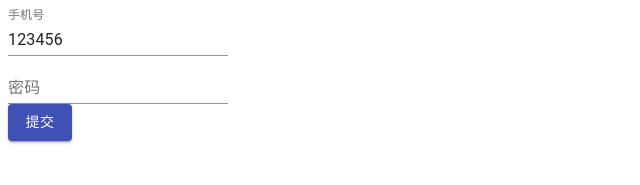
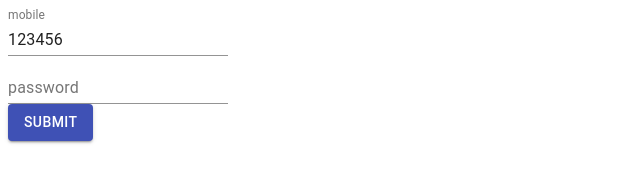
Before and after one commit to FuJuntao/useForm, a React (Create React App) app: page / in a window 1280 px wide. Shown: the top 185 px of the page, without its empty margins (0-640 px from the left). Built offline with nearby package versions, Linux system fonts and the light colour scheme.

Commit message:
调整部分变量的命名

```diff
--- a/src/Form.tsx
+++ b/src/Form.tsx
@@ -22,7 +22,7 @@ interface FormProps {
 }
 
 function Form({ mobile }: FormProps) {
-  const userConfig = useMemo<Options>(
+  const options = useMemo<Options>(
     () => ({
       mobile: {
         initialValue: mobile,
@@ -57,15 +57,15 @@ function Form({ mobile }: FormProps) {
     getFeildError,
     validateFeilds,
     getFeildsValue,
-  } = useForm(userConfig);
+  } = useForm(options);
 
   async function handleSubmit(e: MouseEvent<HTMLButtonElement>) {
     e.preventDefault();
 
-    const isPassed = await validateFeilds();
-    console.log(`表单校验是否通过：${isPassed}`);
+    const isFormValide = await validateFeilds();
+    console.log(`表单校验是否通过：${isFormValide}`);
 
-    if (isPassed) {
+    if (isFormValide) {
       const values = getFeildsValue();
       console.log('表单值：', values);
     }
@@ -75,7 +75,7 @@ function Form({ mobile }: FormProps) {
     <form>
       <div>
         <TextField
-          label="手机号"
+          label="mobile"
           {...useFeildProps('mobile')}
           error={!!getFeildError('mobile')}
           helperText={getFeildError('mobile')}
@@ -88,7 +88,7 @@ function Form({ mobile }: FormProps) {
 
       <div>
         <TextField
-          label="密码"
+          label="password"
           {...useFeildProps('password')}
           error={!!getFeildError('password')}
           helperText={getFeildError('password')}
@@ -100,7 +100,7 @@ function Form({ mobile }: FormProps) {
       </div>
 
       <Button variant="contained" color="primary" onClick={handleSubmit}>
-        提交
+        submit
       </Button>
     </form>
   );
--- a/src/useForm/useForm.tsx
+++ b/src/useForm/useForm.tsx
@@ -1,6 +1,6 @@
 import { useCallback, useMemo } from 'react';
 import { Subject, Observable } from 'rxjs';
-import { auditTime, switchMap } from 'rxjs/operators';
+import { switchMap } from 'rxjs/operators';
 
 import { Handlers, Options, ValidateStatus } from './types';
 import useFormState from './useFormState';
@@ -11,13 +11,13 @@ function useForm(options: Options = {}) {
   /**
    * 遍历用户输入的配置，获取所有的 ID
    */
-  const allIds: string[] = useMemo(() => Object.keys(options), [options]);
+  const _allIds: string[] = useMemo(() => Object.keys(options), [options]);
 
   /**
    * 把用户传入的 ids 转换成数组
    * @param ids 用户输入的 id，可以是字符串或字符串数组。如果不填写，则默认返回表单状态中所有的 ID
    */
-  const toList = useCallback(
+  const _toList = useCallback(
     function toList(ids?: string | string[]): string[] {
       // 如果只是一个字符串，则转成数组
       if (typeof ids === 'string') {
@@ -25,11 +25,11 @@ function useForm(options: Options = {}) {
       }
       // 如果没有给任何值，则默认获取所有的 ID
       if (typeof ids === 'undefined') {
-        return allIds;
+        return _allIds;
       }
       return ids;
     },
-    [allIds],
+    [_allIds],
   );
 
   /**
@@ -38,7 +38,7 @@ function useForm(options: Options = {}) {
    * @param value
    */
   const setFeildValue = useCallback(
-    function setFeildValue(id: string, value: string): void {
+    function setFeildValue(id: string, value: any): void {
       dispatch({ type: 'SET_VALUE', id, value });
     },
     [dispatch],
@@ -107,10 +107,7 @@ function useForm(options: Options = {}) {
   const _subscribeToValidate = useCallback(
     function subscribeToValidate(id: string, eventSubject: Observable<any>) {
       eventSubject
-        .pipe(
-          auditTime(100),
-          switchMap(value => _getValidateResult(id, value)),
-        )
+        .pipe(switchMap(value => _getValidateResult(id, value)))
         .subscribe(validateResult => {
           // 保存校验结果
           setFeildError(id, validateResult);
@@ -200,7 +197,7 @@ function useForm(options: Options = {}) {
    */
   const getFeildsValue = useCallback(
     function getFeildsValue(ids?: string | string[]): { [id: string]: any } {
-      const idList = toList(ids);
+      const idList = _toList(ids);
       const values: { [id: string]: any } = {};
 
       idList.forEach(id => {
@@ -209,7 +206,7 @@ function useForm(options: Options = {}) {
 
       return values;
     },
-    [getFeildValue, toList],
+    [getFeildValue, _toList],
   );
 
   /**
@@ -245,7 +242,7 @@ function useForm(options: Options = {}) {
    */
   const getFeildsError = useCallback(
     function getFeildsError(ids?: string | string[]) {
-      const idList = toList(ids);
+      const idList = _toList(ids);
 
       const errors: { [id: string]: { error: string } } = {};
       let noErrors = true;
@@ -260,7 +257,7 @@ function useForm(options: Options = {}) {
 
       return noErrors ? null : errors;
     },
-    [getFeildError, toList],
+    [getFeildError, _toList],
   );
 
   /**
@@ -332,13 +329,13 @@ function useForm(options: Options = {}) {
    */
   const validateFeilds = useCallback(
     async function validateFeilds(ids?: string | string[]): Promise<boolean> {
-      const idList = toList(ids);
+      const idList = _toList(ids);
       const resultList = await Promise.all(
         idList.map(id => _validateFeild(id)),
       );
       return resultList.some(passed => !passed) ? false : true;
     },
-    [toList, _validateFeild],
+    [_toList, _validateFeild],
   );
 
   return {
```
